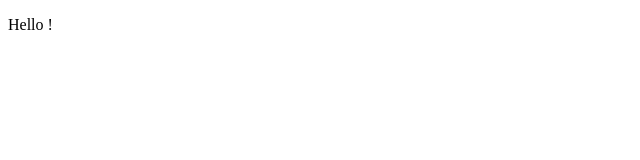
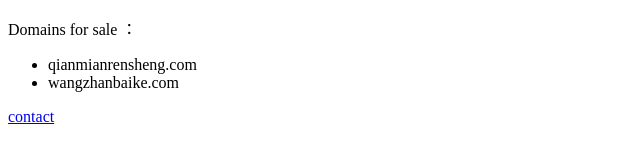
Before and after one commit to zuibunan/zuibunan.github.io, a plain HTML site: page index.html in a window 1280 px wide. Shown: the whole page, without its empty margins (0-640 px from the left). Drawn offline with Linux system fonts and the light colour scheme.

Commit message:
add contact info

```diff
--- a/index.html
+++ b/index.html
@@ -4,9 +4,14 @@
   <meta charset="UTF-8">
   <meta name="viewport" content="width=device-width, initial-scale=1.0">
   <meta http-equiv="X-UA-Compatible" content="ie=edge">
-  <title>Hello</title>
+  <title>wangzhanbaike.com</title>
 </head>
 <body>
-  <p>Hello !</p>
+  <p>Domains for sale ：</p>
+  <ul>
+    <li>qianmianrensheng.com</li>
+    <li>wangzhanbaike.com</li>
+  </ul>
+  <a href="mailto:pngandjpg@qq.com">contact</a>
 </body>
 </html>
```
